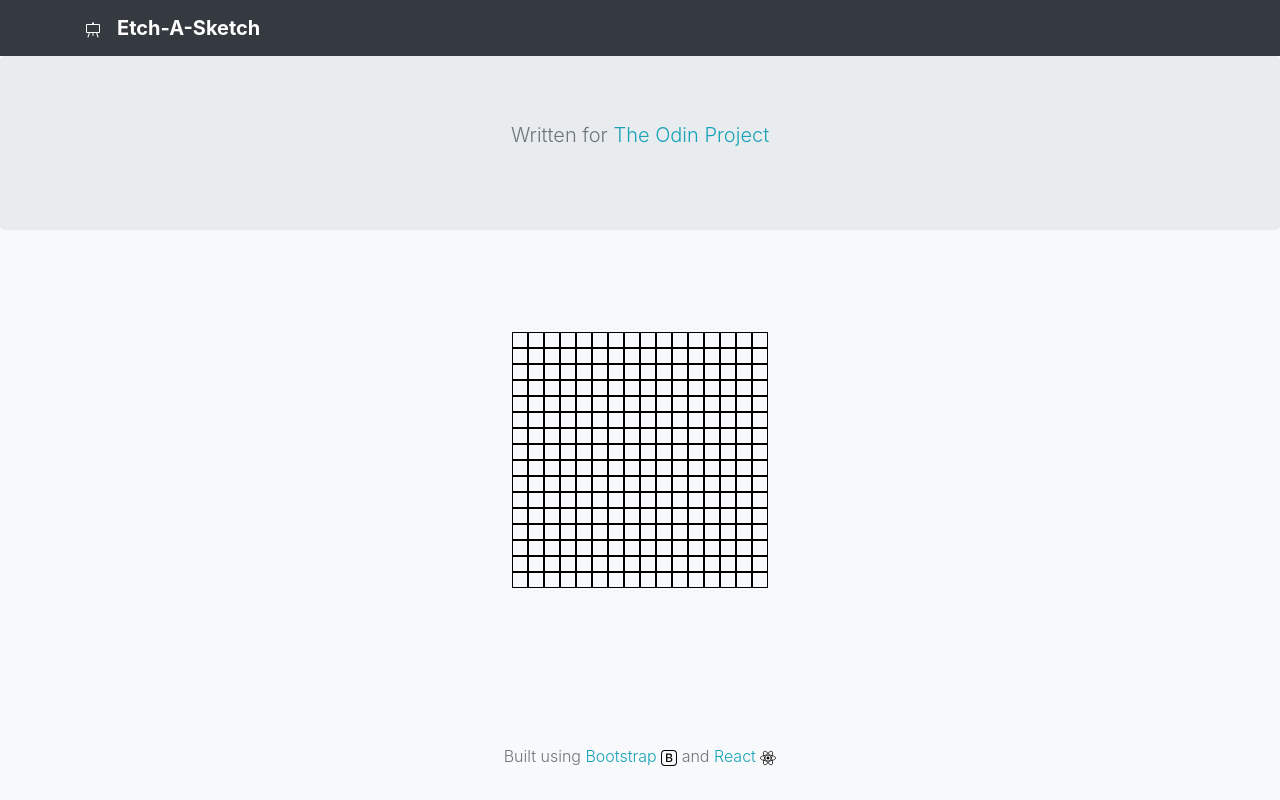
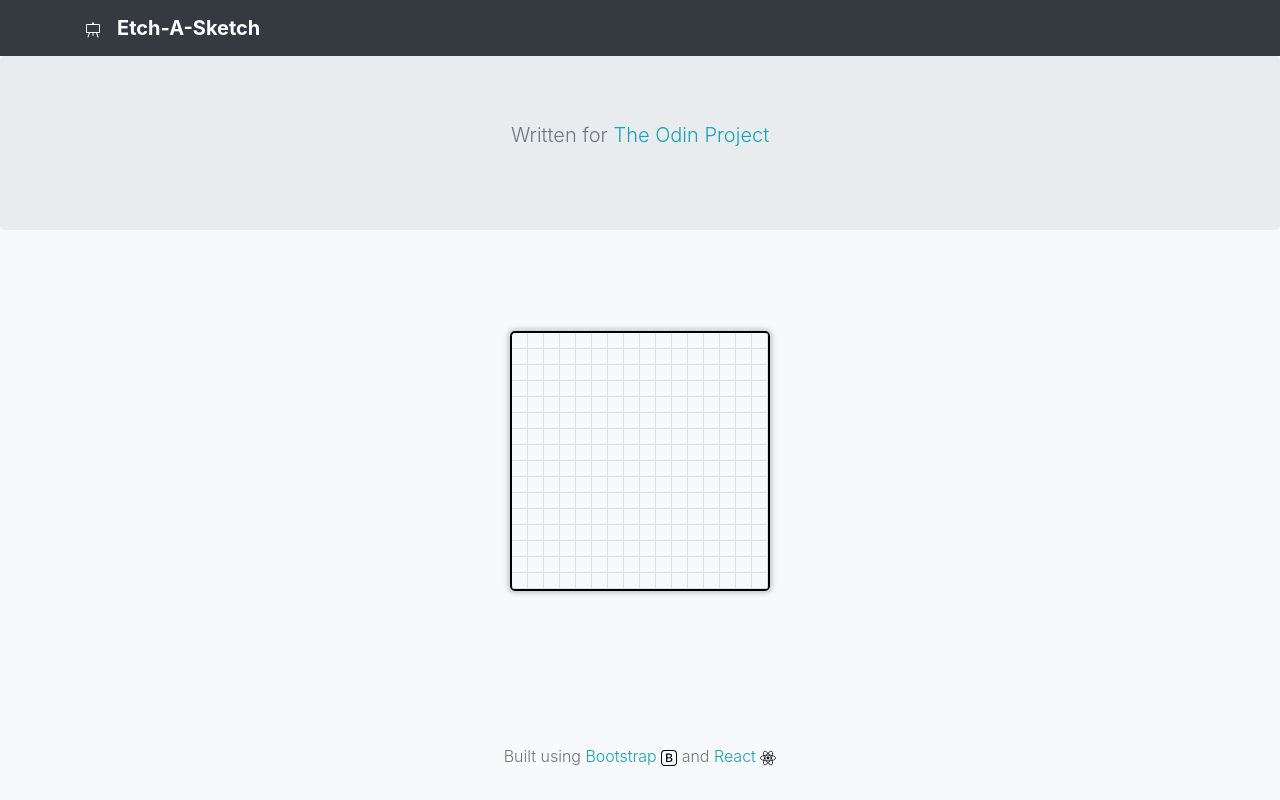
Before and after one commit to clormor/etch-a-sketch, a React (Create React App) app: page / in a window 1280 px wide. Built offline with nearby package versions, Linux system fonts and the light colour scheme.

Commit message:
pretty grid

```diff
--- a/src/EtchASketchGrid.js
+++ b/src/EtchASketchGrid.js
@@ -5,7 +5,27 @@ export default function EtchASketchGrid() {
   const gridSize = 16;
 
   const renderCell = (rowNum, colNum, gridSize) => {
-    return <div className="etchCell"></div>;
+    let classes = ["etch-cell"];
+
+    if (rowNum === 0) {
+      classes.push("etch-top-row");
+    }
+
+    if (rowNum === gridSize - 1) {
+      classes.push("etch-bottom-row");
+    }
+
+    if (colNum === 0) {
+      classes.push("etch-left-col");
+    }
+
+    if (colNum === gridSize - 1) {
+      classes.push("etch-right-col");
+    }
+
+    const allClasses = classes.join(" ");
+
+    return <div className={allClasses}></div>;
   };
 
   const renderRow = (rowNum, gridSize) => {
@@ -13,7 +33,7 @@ export default function EtchASketchGrid() {
     for (let colNum = 0; colNum < gridSize; colNum++) {
       cells.push(renderCell(rowNum, colNum, gridSize));
     }
-    return <div className="etchRow">{cells}</div>;
+    return <div className="etch-row">{cells}</div>;
   };
 
   const renderGrid = (gridSize) => {
@@ -21,7 +41,7 @@ export default function EtchASketchGrid() {
     for (let rowNum = 0; rowNum < gridSize; rowNum++) {
       rows.push(renderRow(rowNum, gridSize));
     }
-    return <div className="etchGrid">{rows}</div>;
+    return <div className="etch-grid">{rows}</div>;
   };
 
   return renderGrid(gridSize);
--- a/src/css/EtchASketch.css
+++ b/src/css/EtchASketch.css
@@ -1,14 +1,19 @@
-.etchGrid {
+.etch-grid {
   margin: auto;
+  box-shadow: 0 0 5px 2px #c5c4c4;
+  border: 2px solid black;
+  border-radius: 5px;
 }
 
-.etchRow {
+.etch-row {
+  opacity: 0.5;
   margin: auto;
   line-height: 0;
 }
 
-.etchCell {
-  border: 1px solid black;
+.etch-cell {
+  border-bottom: 1px solid #c5c4c4;
+  border-right: 1px solid #c5c4c4;
   display: inline-block;
   margin: 0;
   padding: 0;
```
